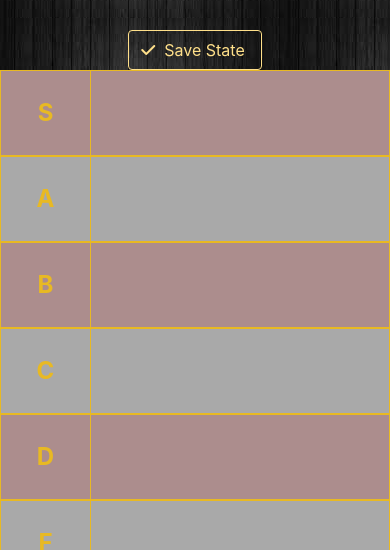
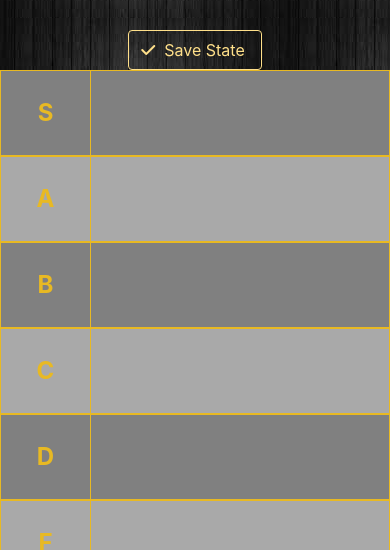
Before and after one commit to retaLazyCodes/GintamaTierListMaker, a React (Create React App) app: page / in a window 390 px wide. Shown: the part 159-709 px from the top of the page. Built offline with nearby package versions, Linux system fonts and the light colour scheme.

Commit message:
reverted background colors

```diff
--- a/src/css/App.css
+++ b/src/css/App.css
@@ -99,34 +99,19 @@
   .container {
     max-width: 900px;
   }
-  .tier-row-odd{
-    background-color: rgb(156, 30, 30);
-  }
-  .App {
-    min-width: 100%;
-  }
 }
 @media (max-width: 960px) {
   .container {
     max-width: 700px;
-  }
-  .tier-row-odd{
-    background-color: rgb(105, 52, 52);
   }
 }
 @media (max-width: 900px) {
   .container {
     max-width: 500px;
   }
-  .tier-row-odd{
-    background-color: rgb(105, 52, 52);
-  }
 }
 @media (max-width: 800px) {
 	.container {
     max-width: 400px;
   }
-  .tier-row-odd{
-    background-color: rgb(172, 141, 141);
-  }
 }
```
